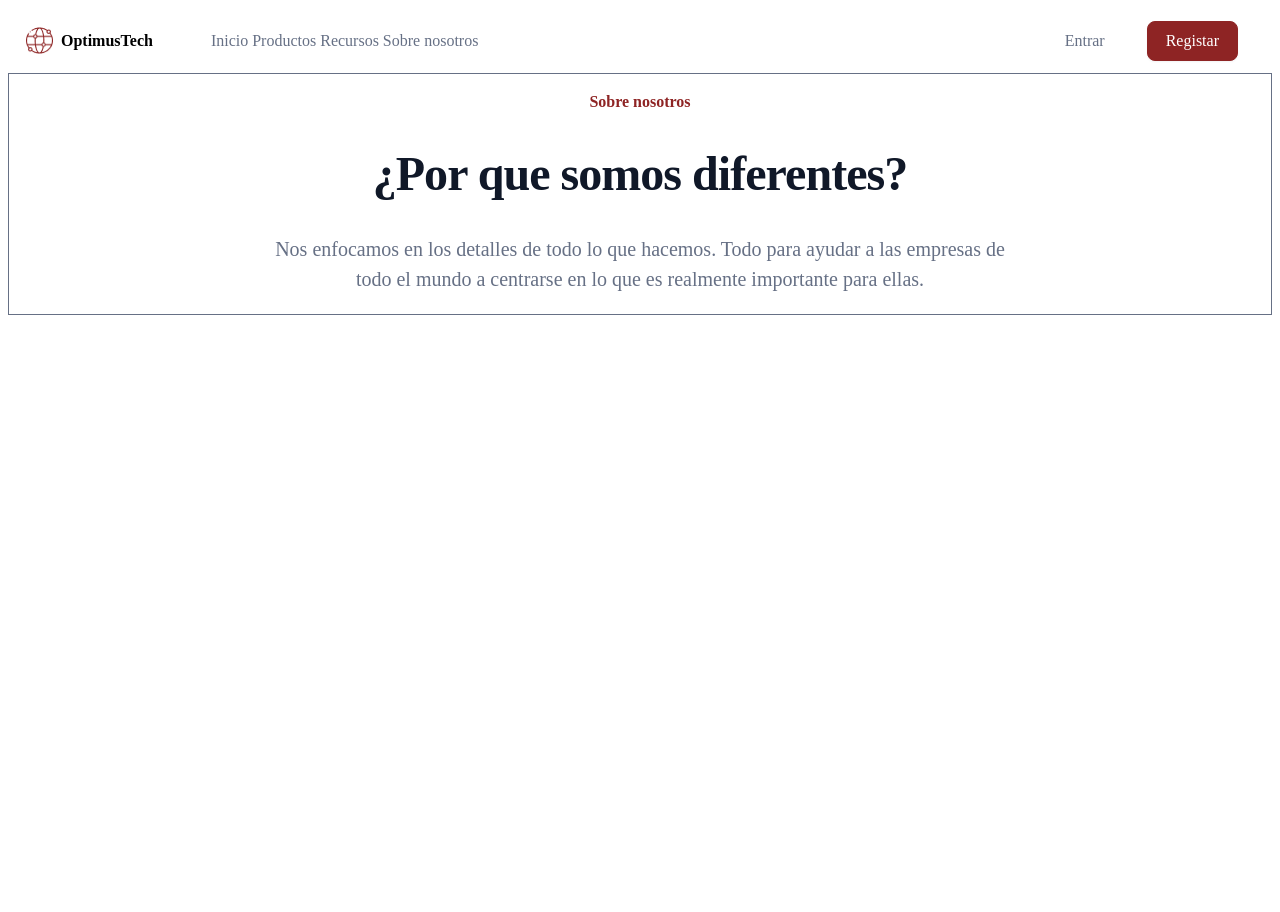
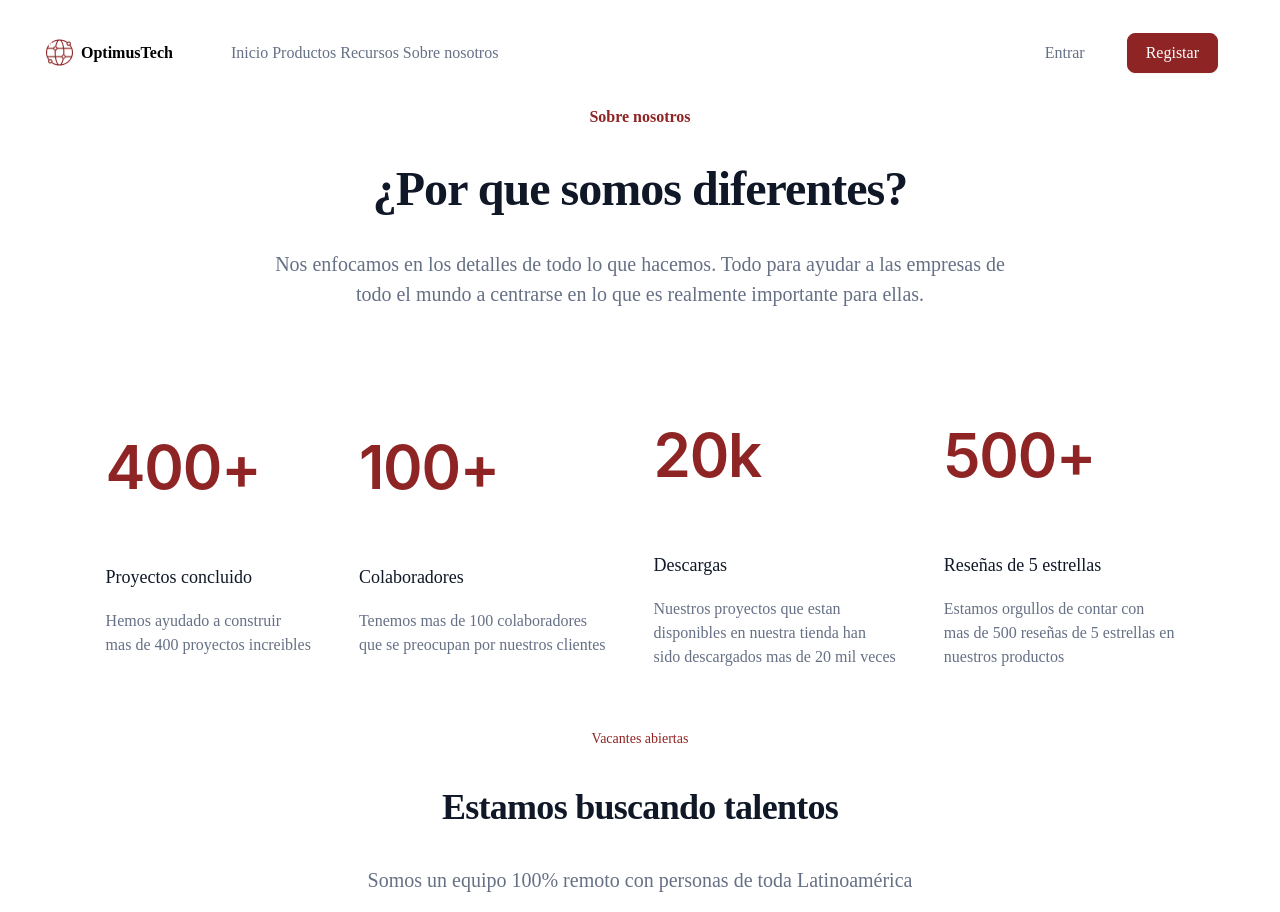
Before and after one commit to betov69/7DaysOfCode, a plain HTML site: page index.html in a window 1280 px wide. Shown: the top 912 px of the page. Before the commit the page ends 800 px from the top, so only its background shows below. Drawn offline with Linux system fonts and the light colour scheme.

Commit message:
third commit

```diff
--- a/estilo.css
+++ b/estilo.css
@@ -9,6 +9,7 @@ header{
 	display: flex;
 	align-items: center;
 	justify-content: flex-start;
+	margin: 20px;
 }
 h1{
 	font-size: 16px;
@@ -84,9 +85,6 @@ li a{
 
 /* SEGUNDO DIA*/
 
-.diferenciales{
-	border: 1px solid var(--text-color);
-}
 .diferenciales-p1{
 	text-align: center;
 	font-style: normal;
@@ -112,3 +110,75 @@ li a{
 	text-align: center;
 	color: #667085;
 }
+
+/* TERCER DIA */
+
+.metricas-contenedor{
+	display: flex;
+	flex-direction: row;
+	justify-content: center;
+	align-items: center;
+	padding: 10px 18px;
+	gap: 8px;
+}
+.metricas-contenedor-div1, .metricas-contenedor-div2, .metricas-contenedor-div3, .metricas-contenedor-div4{
+	margin: 20px;
+}
+.metricas-contenedor-p1{
+	font-family: 'Inter';
+	font-style: normal;
+	font-weight: 600;
+	font-size: 60px;
+	line-height: 72px;
+	letter-spacing: -0.02em;
+	color: var(--main-color);
+}
+.metricas-contenedor-p2{
+	font-style: normal;
+	font-weight: 500;
+	font-size: 18px;
+	line-height: 28px;
+	color: #101828;
+}
+.metricas-contenedor-p3{
+	font-style: normal;
+	font-weight: 400;
+	font-size: 16px;
+	line-height: 24px;
+	color: var(--text-color);
+}
+
+/* CUARTO DIA */
+.vacantes-contenedor-p1{
+	font-style: normal;
+	font-weight: 500;
+	font-size: 14px;
+	line-height: 20px;
+	text-align: center;
+	color: var(--main-color);
+}
+.vacantes-contenedor-p2{
+	font-style: normal;
+	font-weight: 600;
+	font-size: 36px;
+	line-height: 44px;
+	text-align: center;
+	letter-spacing: -0.02em;
+	color: #101828;
+}
+.vacantes-contenedor-p3{
+	font-style: normal;
+	font-weight: 400;
+	font-size: 20px;
+	line-height: 30px;
+	text-align: center;
+	color: var(--text-color);
+}
+.vacantes-contenedor img{
+	display: block;
+	margin: auto;
+	max-width: 100%;
+	max-height: 100%;
+	width: 1216px;
+	height: 400px;
+}
--- a/index.html
+++ b/index.html
@@ -36,5 +36,38 @@
 		<p class="diferenciales-p2">¿Por que somos diferentes?</p>
 		<p class="diferenciales-p3">Nos enfocamos en los detalles de todo lo que hacemos. Todo para ayudar a las empresas de<br> todo el mundo a centrarse en lo que es realmente importante para ellas.</p>
 	</div>
+
+<!-- TERCER DIA-->
+	<section class="metricas-contenedor">
+		<div class="metricas-contenedor-div1">
+			<p class="metricas-contenedor-p1">400+</p>
+			<p class="metricas-contenedor-p2">Proyectos concluido</p>
+			<p class="metricas-contenedor-p3">Hemos ayudado a construir <br> mas de 400 proyectos increibles</p>
+		</div>
+		<div class="metricas-contenedor-div2">
+			<p class="metricas-contenedor-p1">100+</p>
+			<p class="metricas-contenedor-p2">Colaboradores</p>
+			<p class="metricas-contenedor-p3">Tenemos mas de 100 colaboradores <br> que se preocupan por nuestros clientes</p>
+		</div>
+		<div class="metricas-contenedor-div3">
+			<p class="metricas-contenedor-p1">20k</p>
+			<p class="metricas-contenedor-p2">Descargas</p>
+			<p class="metricas-contenedor-p3">Nuestros proyectos que estan <br> disponibles en nuestra tienda han <br> sido descargados mas de 20 mil veces</p>
+		</div>
+		<div class="metricas-contenedor-div4">
+			<p class="metricas-contenedor-p1">500+</p>
+			<p class="metricas-contenedor-p2">Reseñas de 5 estrellas</p>
+			<p class="metricas-contenedor-p3">Estamos orgullos de contar con <br> mas de 500 reseñas de 5 estrellas en <br> nuestros productos</p>
+		</div>
+	</section>
+<!-- CUARTO DIA -->
+	<section class="vacantes-contenedor">
+		<p class="vacantes-contenedor-p1">Vacantes abiertas</p>
+		<p class="vacantes-contenedor-p2">Estamos buscando talentos</p>
+		<p class="vacantes-contenedor-p3">Somos un equipo 100% remoto con personas de toda Latinoamérica</p>
+		<img src="Image.png" alt="Reunion de equipo de trabajo">
+
+	</section>
+
 </body>
 </html>
```
